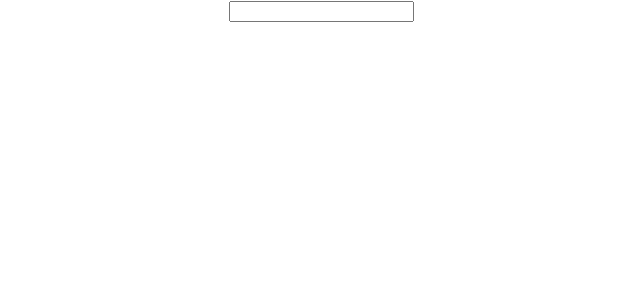
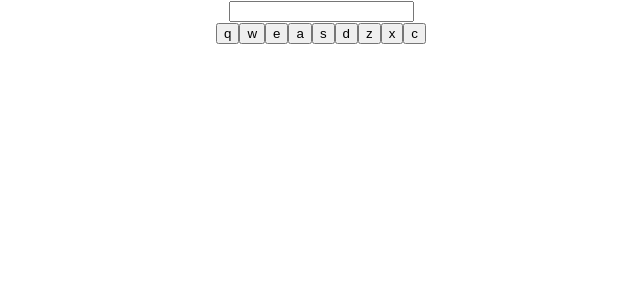
Before and after one commit to edwarhman/Drum-Machine, a React (Create React App) app: page / in a window 1280 px wide. Shown: the top 300 px of the page, without its empty margins (319-959 px from the left). Built offline with nearby package versions, Linux system fonts and the light colour scheme.

Commit message:
feat: add buttons to the app

```diff
--- a/src/App.js
+++ b/src/App.js
@@ -1,11 +1,18 @@
 import React from 'react'
 import './App.css'
+import Button from './components/button'
+
+const BUTTONS_KEYS = ['q', 'w', 'e', 'a', 's', 'd', 'z', 'x', 'c']
 
 function App() {
   return (
     <div className="App" id="drum-machine">
       <input readOnly id="display"></input>
-      <div className="buttons-container"></div>
+      <div className="buttons-container">
+        {BUTTONS_KEYS.map((key) => (
+          <Button keyName={key} key={key}></Button>
+        ))}
+      </div>
     </div>
   )
 }
```
